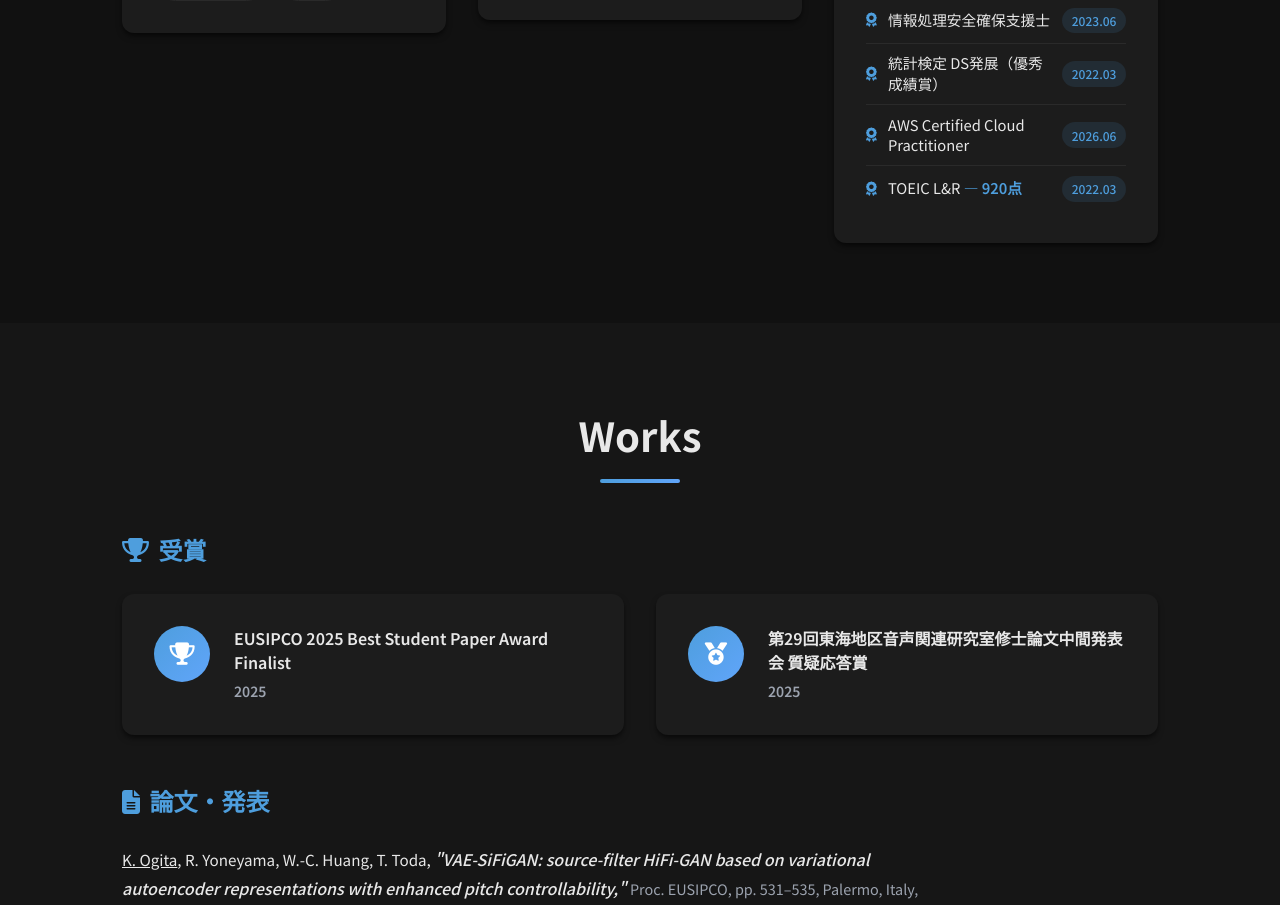
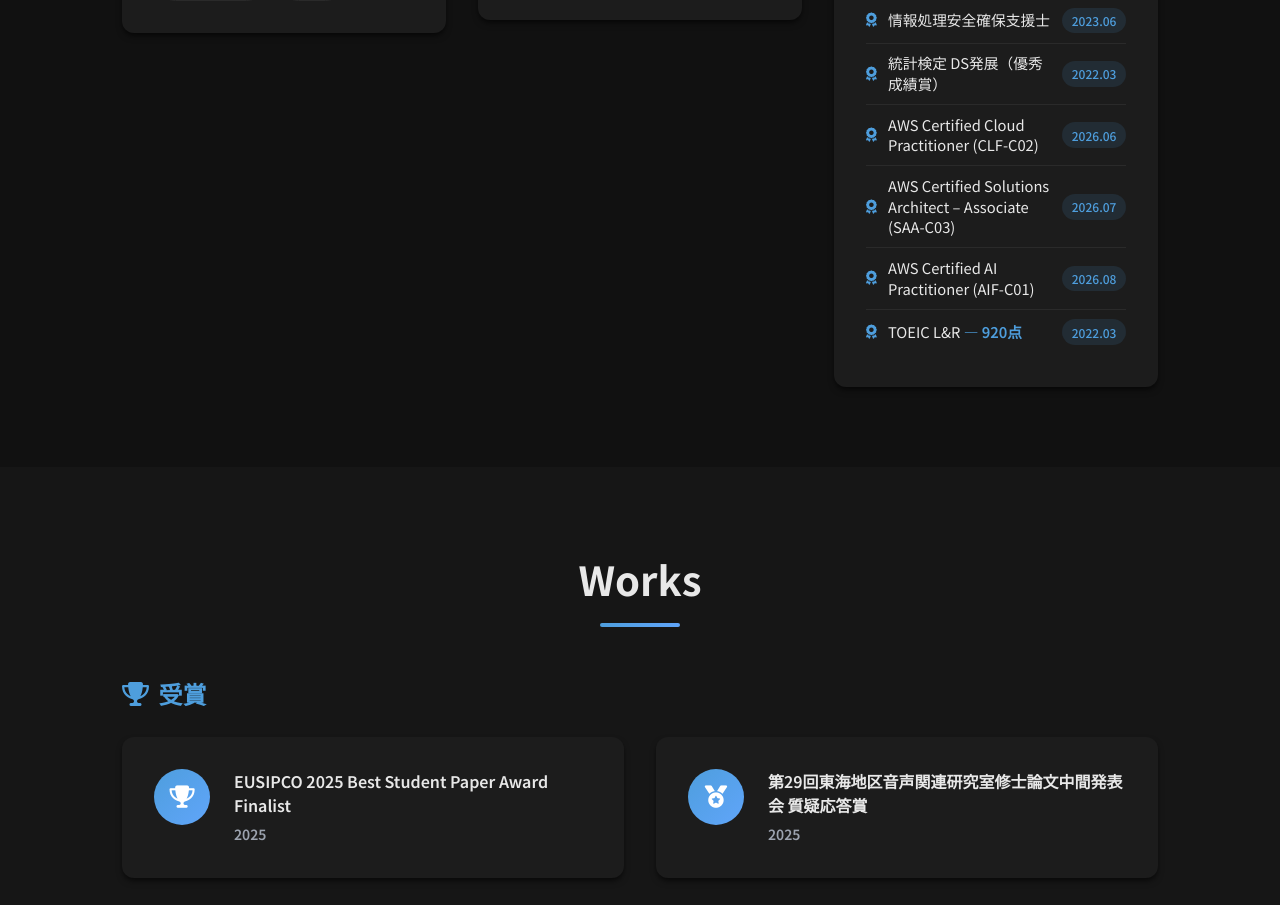
Before and after one commit to zodiac-18/zodiac-18.github.io, a React (Vite) app: page / in a window 1280 px wide. Shown: the part 2967-3872 px from the top of the page. Built offline with nearby package versions, Linux system fonts and the light colour scheme.

Commit message:
Add AWS SAA/AI Practitioner certs and enlarge hero photo

```diff
--- a/src/components/sections/Hero.css
+++ b/src/components/sections/Hero.css
@@ -29,8 +29,8 @@
 /* Photo */
 .hero-photo-placeholder,
 .hero-photo {
-  width: 200px;
-  height: 200px;
+  width: 260px;
+  height: 260px;
   border-radius: 50%;
   object-fit: cover;
   margin-bottom: 2rem;
@@ -98,12 +98,12 @@
 }
 
 @media (max-width: 768px) {
-  .hero-photo-placeholder, .hero-photo { width: 150px; height: 150px; font-size: 2rem; }
+  .hero-photo-placeholder, .hero-photo { width: 190px; height: 190px; font-size: 2rem; }
   .hero-title { font-size: 2.5rem; }
   .hero-subtitle { font-size: 1.1rem; }
 }
 
 @media (max-width: 480px) {
-  .hero-photo-placeholder, .hero-photo { width: 120px; height: 120px; }
+  .hero-photo-placeholder, .hero-photo { width: 160px; height: 160px; }
   .hero-title { font-size: 2rem; }
 }
--- a/src/data/content.js
+++ b/src/data/content.js
@@ -70,7 +70,9 @@ export const content = {
         { name: '応用情報技術者試験', date: '2022.12' },
         { name: '情報処理安全確保支援士', date: '2023.06' },
         { name: '統計検定 DS発展（優秀成績賞）', date: '2022.03' },
-        { name: 'AWS Certified Cloud Practitioner', date: '2026.06' },
+        { name: 'AWS Certified Cloud Practitioner (CLF-C02)', date: '2026.06' },
+        { name: 'AWS Certified Solutions Architect – Associate (SAA-C03)', date: '2026.07' },
+        { name: 'AWS Certified AI Practitioner (AIF-C01)', date: '2026.08' },
         { name: 'TOEIC L&R', date: '2022.03', score: '920点' },
       ],
     },
@@ -224,7 +226,9 @@ export const content = {
         { name: 'Applied Information Technology Engineer', date: 'Dec 2022' },
         { name: 'Registered Information Security Specialist (RISS)', date: 'Jun 2023' },
         { name: 'Statistical DS Advanced (Excellence Award)', date: 'Mar 2022' },
-        { name: 'AWS Certified Cloud Practitioner', date: 'Jun 2026' },
+        { name: 'AWS Certified Cloud Practitioner (CLF-C02)', date: 'Jun 2026' },
+        { name: 'AWS Certified Solutions Architect – Associate (SAA-C03)', date: 'Jul 2026' },
+        { name: 'AWS Certified AI Practitioner (AIF-C01)', date: 'Aug 2026' },
         { name: 'TOEIC L&R', date: 'Mar 2022', score: '920' },
       ],
     },
```
Also changed, not shown: .claude/settings.local.json (added).
